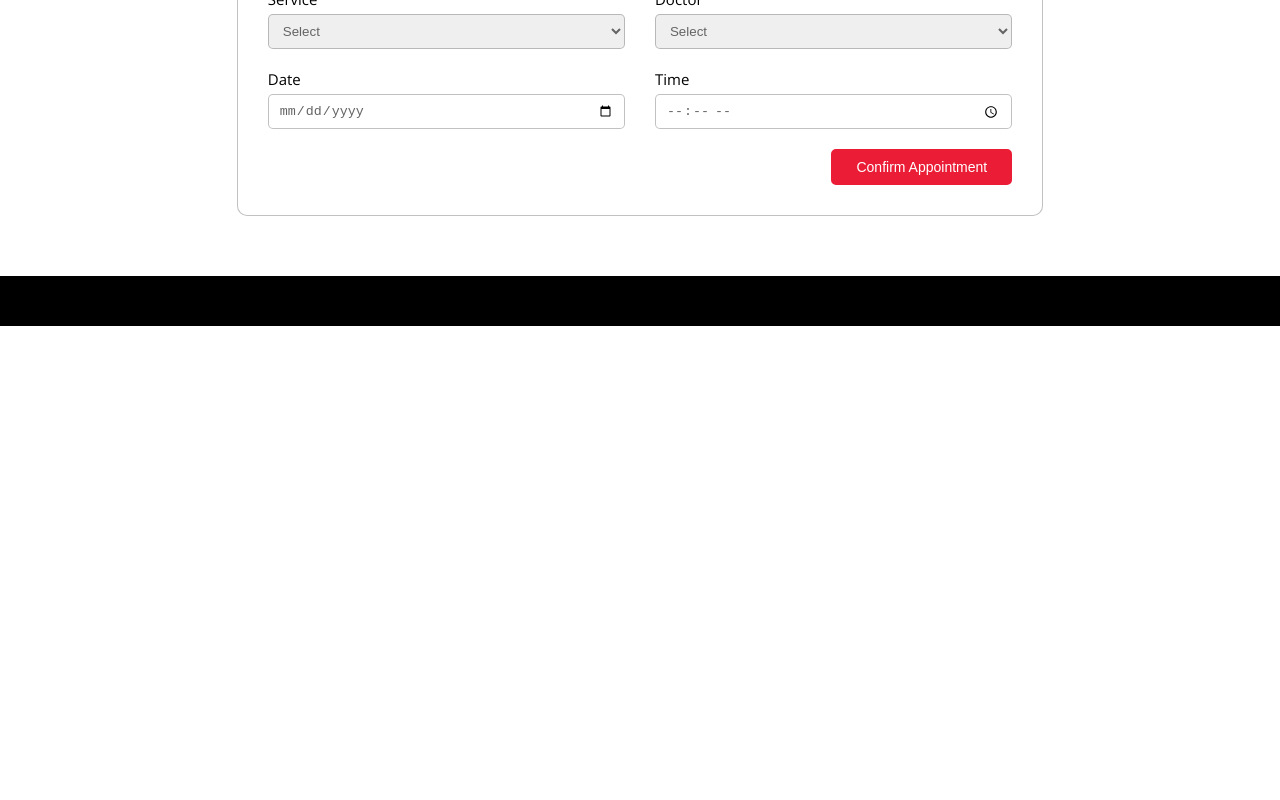
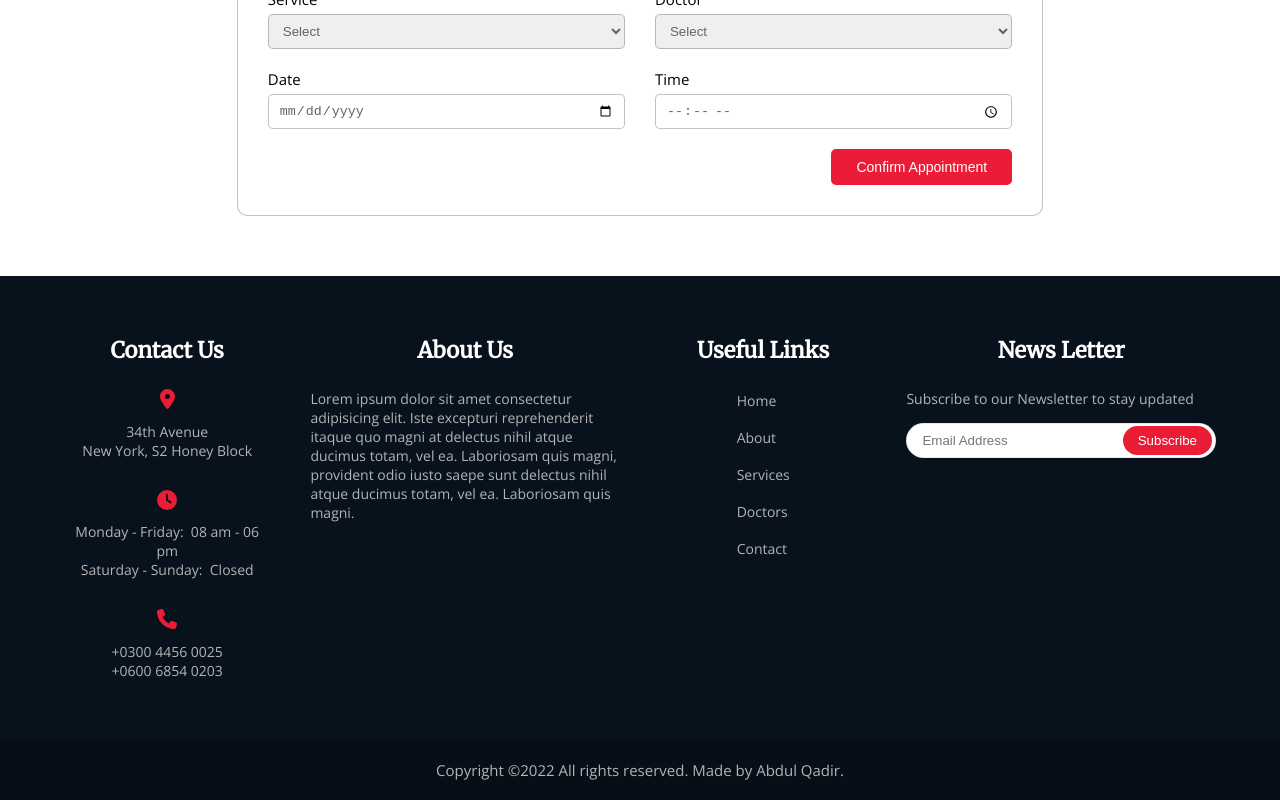
Before and after one commit to AbdulQadir92/medicare-user, a React (Create React App) app: page / in a window 1280 px wide. Shown: the part 2783-3583 px from the top of the page. Before the commit the page ends 3109 px from the top, so only its background shows below. Built offline with nearby package versions, Linux system fonts and the light colour scheme.

Commit message:
Created Footer and completed home page

```diff
--- a/src/components/Footer.js
+++ b/src/components/Footer.js
@@ -1,10 +1,79 @@
+import { Link } from 'react-router-dom';
 import '../css/components/footer.css';
+import { FontAwesomeIcon } from '@fortawesome/react-fontawesome';
+import { faLocationDot, faClock, faPhone } from '@fortawesome/free-solid-svg-icons';
 
 
 const Footer = () => {
   return (
     <footer className="footer">
-      {/* Copy Rights 2022 */}
+      <div className="footer-main">
+        <div>
+          <h2>Contact Us</h2>
+          <div className="contact-us-cards">
+            <div>
+              <FontAwesomeIcon icon={faLocationDot} className="contact-us-icon" />
+              <div className="contact-card-body">
+                <p>34th Avenue</p>
+                <p>New York, S2 Honey Block</p>
+              </div>
+            </div>
+            <div>
+              <FontAwesomeIcon icon={faClock} className="contact-us-icon" />
+              <div className="contact-card-body">
+                <p>Monday - Friday:&nbsp; 08 am - 06 pm</p>
+                <p>Saturday - Sunday:&nbsp; Closed </p>
+              </div>
+            </div>
+            <div>
+              <FontAwesomeIcon icon={faPhone} className="contact-us-icon" />
+              <div className="contact-card-body">
+                <p>+0300 4456 0025</p>
+                <p>+0600 6854 0203</p>
+              </div>
+            </div>
+          </div>
+        </div>
+        <div>
+          <h2>About Us</h2>
+          <p className="about-us-para">Lorem ipsum dolor sit amet consectetur adipisicing elit. Iste excepturi reprehenderit itaque quo magni at delectus nihil atque ducimus totam, vel ea. Laboriosam quis magni, provident odio iusto saepe sunt delectus nihil atque ducimus totam, vel ea. Laboriosam quis magni.</p>
+        </div>
+        <div>
+          <h2>Useful Links</h2>
+          <ul className="useful-links-ul">
+            <li>
+              <Link to="/">Home</Link>
+            </li>
+            <li>
+              <Link to="/about">About</Link>
+            </li>
+            <li>
+              <Link to="/services">Services</Link>
+            </li>
+            <li>
+              <Link to="/doctors">Doctors</Link>
+            </li>
+            <li>
+              <Link to="/contact">Contact</Link>
+            </li>
+          </ul>
+        </div>
+        <div>
+          <h2>News Letter</h2>
+          <form className="news-letter-form">
+            <p>Subscribe to our Newsletter to stay updated</p>
+            <div>
+              <button>
+                <span className="newsletter-btn">Subscribe</span>
+              </button>
+              <input type="email" placeholder="Email Address" />
+            </div>
+          </form>
+        </div>
+      </div>
+      <div className="footer-bottom">
+        Copyright &#169;2022 All rights reserved. Made by Abdul Qadir.
+      </div>
     </footer>
   )
 }
--- a/src/components/Navbar.js
+++ b/src/components/Navbar.js
@@ -4,6 +4,7 @@ import '../css/components/navbar.css';
 
 import { FontAwesomeIcon } from '@fortawesome/react-fontawesome';
 import { faMagnifyingGlass, faClose, faBars } from '@fortawesome/free-solid-svg-icons';
+
 
 const Navbar = () => {
 
--- a/src/components/home/DoctorsSection.js
+++ b/src/components/home/DoctorsSection.js
@@ -14,14 +14,15 @@ import { faFacebook, faTwitter, faGooglePlus } from '@fortawesome/free-brands-sv
 
 const DoctorsSection = () => {
   const doctors = [
-    { name: 'Jone Smith', designation: "Cardiologist", image: doctor1 },
-    { name: 'Michael Hart', designation: "Eye Specialist", image: doctor2 },
-    { name: 'Harry Kane', designation: "Dental Surgeon", image: doctor4 },
-    { name: 'Mason Mount', designation: "Virologist", image: doctor3 },
-    { name: 'Thomas Aglio', designation: "Hepatologist", image: doctor5 },
-    { name: 'Terry Dubrow', designation: "Urologist", image: doctor6 }
+    { name: 'Jone Smith', designation: "Cardiologist", image: doctor1, facebookAccount: 'https://www.facebook.com/a.qadir.jamali/' },
+    { name: 'Michael Hart', designation: "Eye Specialist", image: doctor2, facebookAccount: 'https://www.facebook.com/a.qadir.jamali/' },
+    { name: 'Harry Kane', designation: "Dental Surgeon", image: doctor4, facebookAccount: 'https://www.facebook.com/a.qadir.jamali/' },
+    { name: 'Mason Mount', designation: "Virologist", image: doctor3, facebookAccount: 'https://www.facebook.com/a.qadir.jamali/' },
+    { name: 'Thomas Aglio', designation: "Hepatologist", image: doctor5, facebookAccount: 'https://www.facebook.com/a.qadir.jamali/' },
+    { name: 'Terry Dubrow', designation: "Urologist", image: doctor6, facebookAccount: 'https://www.facebook.com/a.qadir.jamali/' }
   ]
   const [data, setData] = useState(doctors);
+
 
   return (
     <div className="doctors-section section-padding">
@@ -32,9 +33,15 @@ const DoctorsSection = () => {
             <div className="img-container">
               <img src={doctor.image} alt="..." width="250" height="100" />
               <div className="social-icons">
-                <FontAwesomeIcon icon={faFacebook} className="social-icon" />
-                <FontAwesomeIcon icon={faTwitter} className="social-icon" />
-                <FontAwesomeIcon icon={faGooglePlus} className="social-icon" />
+                <a href="" target="_blank">
+                  <FontAwesomeIcon icon={faFacebook} className="social-icon" />
+                </a>
+                <a href="" target="_blank">
+                  <FontAwesomeIcon icon={faTwitter} className="social-icon" />
+                </a>
+                <a href="" target="_blank">
+                  <FontAwesomeIcon icon={faGooglePlus} className="social-icon" />
+                </a>
               </div>
             </div>
             <div className="card-body">
--- a/src/components/home/InfoSection.js
+++ b/src/components/home/InfoSection.js
@@ -13,7 +13,6 @@ const InfoSection = () => {
                     <p>New York, S2 Honey Block</p>
                 </div>
             </div>
-
             <div className="info-card">
                 <FontAwesomeIcon icon={faClock} className="info-icon" />
                 <div>
@@ -21,7 +20,6 @@ const InfoSection = () => {
                     <p>Saturday - Sunday:&nbsp; Closed </p>
                 </div>
             </div>
-
             <div className="info-card">
                 <FontAwesomeIcon icon={faPhone} className="info-icon" />
                 <div>
--- a/src/css/components/footer.css
+++ b/src/css/components/footer.css
@@ -2,7 +2,172 @@
     position: static;
 
     width: 100%;
-    height: 50px;
-    background-color: black;
-    color: white;
+
+    --footer-font-size: 14px;
 }
+
+.footer-main {
+    display: grid;
+    grid-template-columns: 2fr 3fr 2fr 3fr;
+    grid-column-gap: 40px;
+
+    background-color: var(--footer-bg);
+    padding: var(--main-padding);
+    padding-top: 60px;
+    padding-bottom: 30px;
+}
+
+.footer-main > div {
+    display: flex;
+    flex-direction: column;
+    align-items: center;
+}
+
+.footer-main > div > h2 {
+    font-size: 22px;
+    margin-bottom: 25px;
+    color: var(--light-text);
+}
+
+.contact-us-cards > div {
+    margin-bottom: 30px;
+    text-align: center;
+}
+
+.contact-us-icon {
+    font-size: var(--icon-size);
+    color: var(--main-color);
+    margin-bottom: 10px;
+}
+
+.contact-card-body {
+    font-size: var(--footer-font-size);
+    color: var(--light-text-sec);
+}
+
+.about-us-para {
+    font-size: var(--footer-font-size);
+    color: var(--light-text-sec);
+}
+
+.useful-links-ul {
+    list-style-type: none;
+}
+
+.useful-links-ul > li {
+    margin-bottom: 15px;
+}
+
+.useful-links-ul a {
+    text-decoration: none;
+    color: var(--light-text-sec);
+    font-size: var(--footer-font-size);
+}
+
+.useful-links-ul a:hover {
+    color: var(--light-text);
+}
+
+.news-letter-form {
+    width: 100%;
+    text-align: right;
+}
+
+.news-letter-form > p {
+    color: var(--light-text-sec);
+    font-size: var(--footer-font-size);
+    margin-bottom: 15px;
+    text-align: left;
+}
+
+.news-letter-form > div {
+    position: relative;
+}
+
+.news-letter-form input {
+    width: 100%;
+    padding: 9px 15px;
+    border-radius: 30px;
+    border: 1px solid var(--light-border);
+}
+
+.news-letter-form input:focus {
+    outline: none;
+}
+
+.news-letter-form button {
+    position: absolute;
+    right: 4px;
+    top: 3px;
+
+    padding: 7px 15px;
+    border-radius: 30px;
+    border: none;
+    background-color: var(--main-color);
+    color: var(--light-text);
+    cursor: pointer;
+}
+
+.news-letter-form .newsletter-btn {
+    font-size: var(--btn-font-size);
+}
+
+.footer-bottom {
+    padding: 20px;
+    background-color: var(--footer-bottom-bg);
+    color: var(--light-text-sec);
+    text-align: center;
+    font-size: var(--font-size-sm);
+}
+
+
+/* Media Queries */
+@media screen and (max-width: 992px) {
+    .footer-main {
+        grid-template-columns: repeat(2, minmax(0, 1fr));
+        grid-column-gap: 20px;
+        grid-row-gap: 30px;
+    }
+
+    .about-us-para {
+        width: 50%;
+    }
+}
+
+@media screen and (max-width: 768px) {
+    .footer-main {
+        grid-template-columns: repeat(1, minmax(0, 1fr));
+        grid-row-gap: 40px;
+    }
+
+    .contact-us-cards > div {
+        margin-bottom: 20px;
+    }
+
+    .contact-us-icon {
+        margin-bottom: 5px;
+    }
+
+    .about-us-para {
+        width: 100%;
+    }
+
+    .useful-links-ul > li {
+        margin-bottom: 10px;
+    }
+
+    .news-letter-form {
+        width: 75%;
+    }
+
+    .news-letter-form > p {
+        margin-bottom: 10px;
+        text-align: center;
+    }
+}
+
+@media screen and (max-width: 576px) {
+    .news-letter-form {
+        width: 95%;
+    }
+}
--- a/src/css/components/navbar.css
+++ b/src/css/components/navbar.css
@@ -190,6 +190,10 @@
     .nav-ul .nav-link {
         color: var(--dark-text);
     }
+
+    .search button {
+        padding: 4px 15px;
+    }
 }
 
 @media screen and (max-width: 768px) {
--- a/src/index.css
+++ b/src/index.css
@@ -1,10 +1,10 @@
 :root {
   --main-color: #EB1D36;
+
   --main-bg: #f7f9fa;
   --light-bg: #fff;
-  /* --gradient: linear-gradient(to right, #77A1D3 0%, #79CBCA 51%, #77A1D3 100%); */
+
   --gradient: linear-gradient(to right, #548dd3 0%, #50c9c7 51%, #548dd3 100%);
-
 
   --main-padding: 0 5%;
 
@@ -12,7 +12,7 @@
   --dark-text-sec: rgb(100, 100, 100);
 
   --light-text: rgb(255, 255, 255);
-  --light-text-sec: rgb(200, 200, 200);
+  --light-text-sec: rgb(180, 180, 180);
 
   --light-border: rgba(200, 200, 200, 0.4);
   --dark-border: rgba(100, 100, 100, 0.4);
@@ -28,6 +28,9 @@
   --icon-size: 20px;
 
   --header-bg: rgba(0, 0, 0, 0.5);
+
+  --footer-bg: #07121c;
+  --footer-bottom-bg: #060f18;
 }
 
 * {
```
